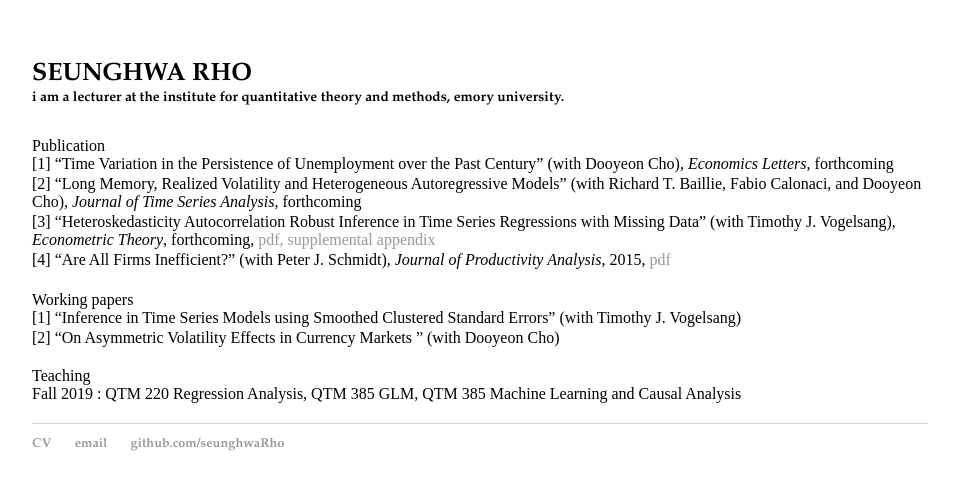
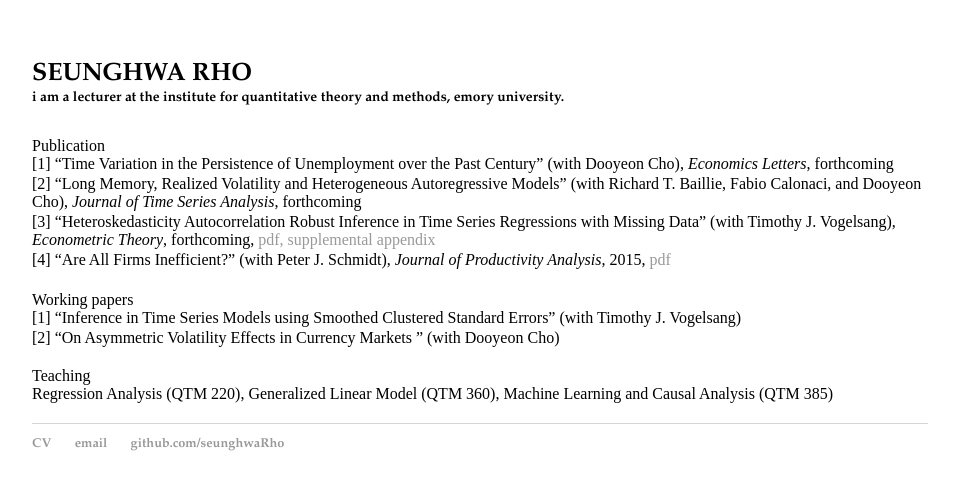
Before and after one commit to seunghwaRho/seunghwaRho.github.io, a Jekyll site: the page index.html, which Jekyll copies as it is, in a window 1280 px wide. Shown: the top 490 px of the page, without its empty margins (160-1119 px from the left). Built offline with Jekyll 4.4.1, drawn with Linux system fonts in a browser that asks for light colours.

Commit message:
Design change

```diff
--- a/index.html
+++ b/index.html
@@ -30,7 +30,7 @@
 
 &nbsp;
 			<div> Teaching
-			<div>Fall 2019 : QTM 220 Regression Analysis, QTM 385 GLM, QTM 385 Machine Learning and Causal Analysis</div>
+			<div> Regression Analysis (QTM 220), Generalized Linear Model (QTM 360), Machine Learning and Causal Analysis (QTM 385)</div>
 			</div>
 &nbsp;
 
```
